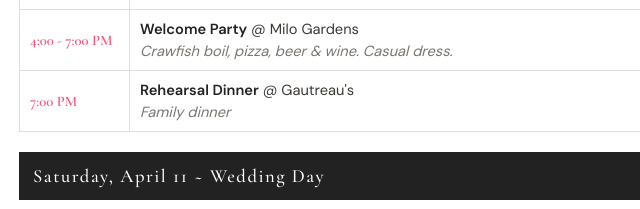
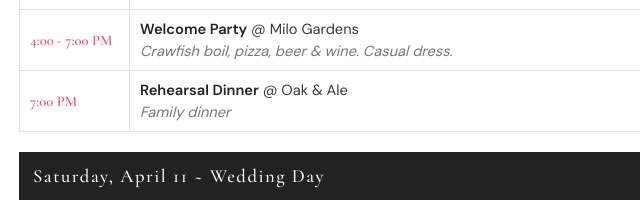
Before and after one commit to karenherndz/karen-and-dannys-wedding-guide, a plain HTML site: page print.html in a window 1280 px wide. Shown: the part 351-560 px from the top of the page, 29-669 px from the left. Drawn offline with nearby package versions, Linux system fonts and the light colour scheme.

Commit message:
Fix: Rehearsal dinner is at Oak & Ale, not Gautreau's

```diff
--- a/print.html
+++ b/print.html
@@ -156,7 +156,7 @@
         <tr class="timeline-row"><td>1:00 - 3:00 PM</td><td><strong>Rehearsal</strong> @ Industrial Gardens<br><em>Karen, Danny, Jeanne (1 PM), Antonia (1 PM for setup), Khristian (plants), Cindy, Duschan, Jose Nestor, Jose David, Lauren, Dave, Milo, Remy, Amanda, Doug, Ellison, Kali, Elizabeth. Walk through ceremony + room flip. Give Jeanne all items for next day.</em></td></tr>
         <tr class="timeline-row"><td>3:30 PM</td><td>Key members back at Milo Gardens</td></tr>
         <tr class="timeline-row"><td>4:00 - 7:00 PM</td><td><strong>Welcome Party</strong> @ Milo Gardens<br><em>Crawfish boil, pizza, beer & wine. Casual dress.</em></td></tr>
-        <tr class="timeline-row"><td>7:00 PM</td><td><strong>Rehearsal Dinner</strong> @ Gautreau's<br><em>Family dinner</em></td></tr>
+        <tr class="timeline-row"><td>7:00 PM</td><td><strong>Rehearsal Dinner</strong> @ Oak & Ale<br><em>Family dinner</em></td></tr>
     </table>
 
     <h2>Saturday, April 11 ~ Wedding Day</h2>
```
